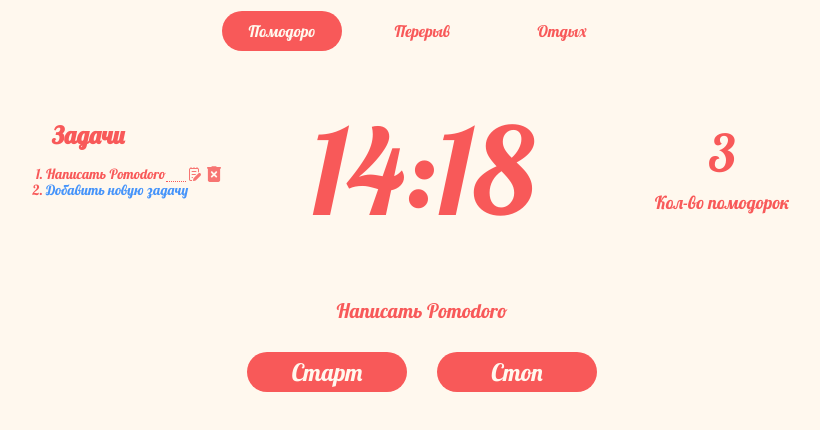
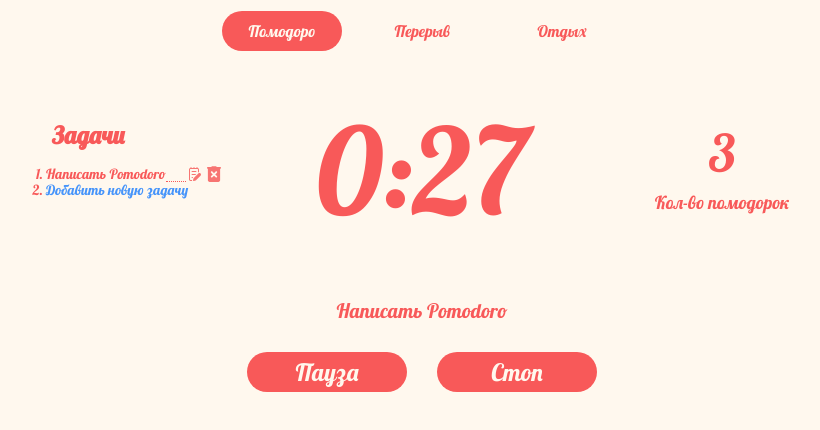
Before and after one commit to Ludmila1990/pomodoro, a plain HTML site: page index.html in a window 1280 px wide. Both pictures are taken after a click on the button "Старт". Shown: the part 232-662 px from the top of the page, without its empty margins (218-1038 px from the left). Drawn offline with Linux system fonts and the light colour scheme.

Commit message:
added files

```diff
--- a/index.html
+++ b/index.html
@@ -12,6 +12,8 @@
   <title>Помодоро</title>
   <link rel="stylesheet" href="css/normalize.css">
   <link rel="stylesheet" href="css/style.css">
+
+  <script src="js/script.js" type="module"></script>
 </head>
 
 <body>
--- /dev/null
+++ b/js/alarm.js
@@ -0,0 +1,5 @@
+const audio = new Audio('audio/dudu.mp3');
+
+export const alarm = () => {
+  audio.play();
+}
--- /dev/null
+++ b/js/control.js
@@ -0,0 +1,18 @@
+import { state } from "./state.js";
+import { startTimer } from "./timer.js";
+
+const btnStart = document.querySelector('.control__btn_start');
+
+export const initControl = () => {
+  btnStart.addEventListener('click', () => {
+    if (state.isActive) {
+      clearTimeout(state.timerId);
+      state.isActive = false;
+      btnStart.textContent = 'Старт';
+    } else {
+      state.isActive = true;
+      btnStart.textContent = 'Пауза';
+      startTimer();
+    }
+});
+}
--- a/js/script.js
+++ b/js/script.js
@@ -0,0 +1,8 @@
+import { initControl } from "./control.js";
+
+const initPomodoro = () => {
+  initControl();
+
+}
+
+initPomodoro();
--- /dev/null
+++ b/js/state.js
@@ -0,0 +1,7 @@
+const WORK_TIME = 0.5;
+
+export const state = {
+  timeLeft: WORK_TIME  * 60,
+  isActive: false,
+  timerId: 0,
+};
--- /dev/null
+++ b/js/timer.js
@@ -0,0 +1,25 @@
+import { alarm } from './alarm.js';
+import { state } from './state.js';
+
+
+const minutesElem = document.querySelector('.time__minutes');
+const secondsElem = document.querySelector('.time__seconds');
+
+const showTime = (seconds) => {
+    minutesElem.textContent = Math.floor(seconds / 60);
+    secondsElem.textContent = seconds % 60;
+}
+
+export const startTimer = () => {
+  state.timeLeft--;
+
+  showTime(state.timeLeft);
+
+  if (state.timeLeft > 0 && state.isActive) {
+    state.timerId = setTimeout(startTimer, 1000);
+  }
+  if (state.timeLeft <= 0) {
+    alarm();
+  }
+
+}
```
